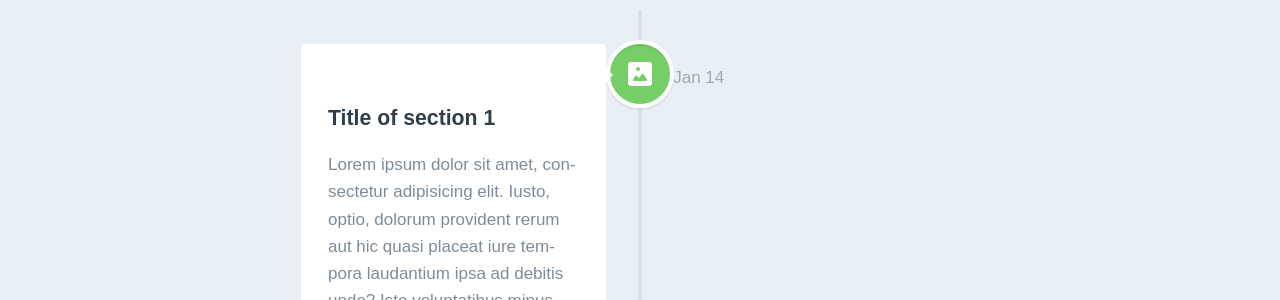
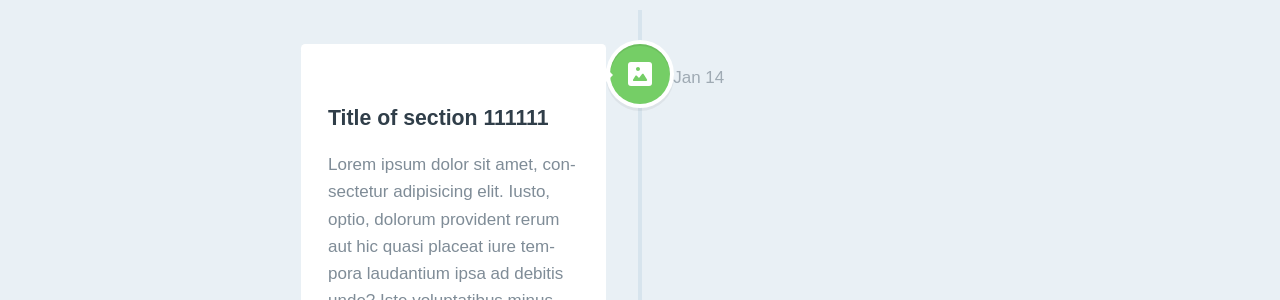
Before and after one commit to vsevkayf/OmarKhayyam, a Jekyll site: the page built from pages/Grantss.html, in a window 1280 px wide and 900 px high, scrolled down 359 px. Shown: the part 153-453 px from the top of the window. Built offline with Jekyll 4.4.1, drawn with Linux system fonts in a browser that asks for light colours; nearby versions of some CDN libraries; some web fonts are replaced.

Commit message:
Update Grantss.html

```diff
--- a/pages/Grantss.html
+++ b/pages/Grantss.html
@@ -21,7 +21,7 @@ permalink: "/Grantss/"
 			</div> <!-- cd-timeline-img -->
 
 			<div class="cd-timeline-content">
-				<h2>Title of section 1</h2>
+				<h2>Title of section 111111</h2>
 				<p>Lorem ipsum dolor sit amet, consectetur adipisicing elit. Iusto, optio, dolorum provident rerum aut hic quasi placeat iure tempora laudantium ipsa ad debitis unde? Iste voluptatibus minus veritatis qui ut.</p>
 				<a href="#0" class="cd-read-more">Read more</a>
 				<span class="cd-date">Jan 14</span>
```
